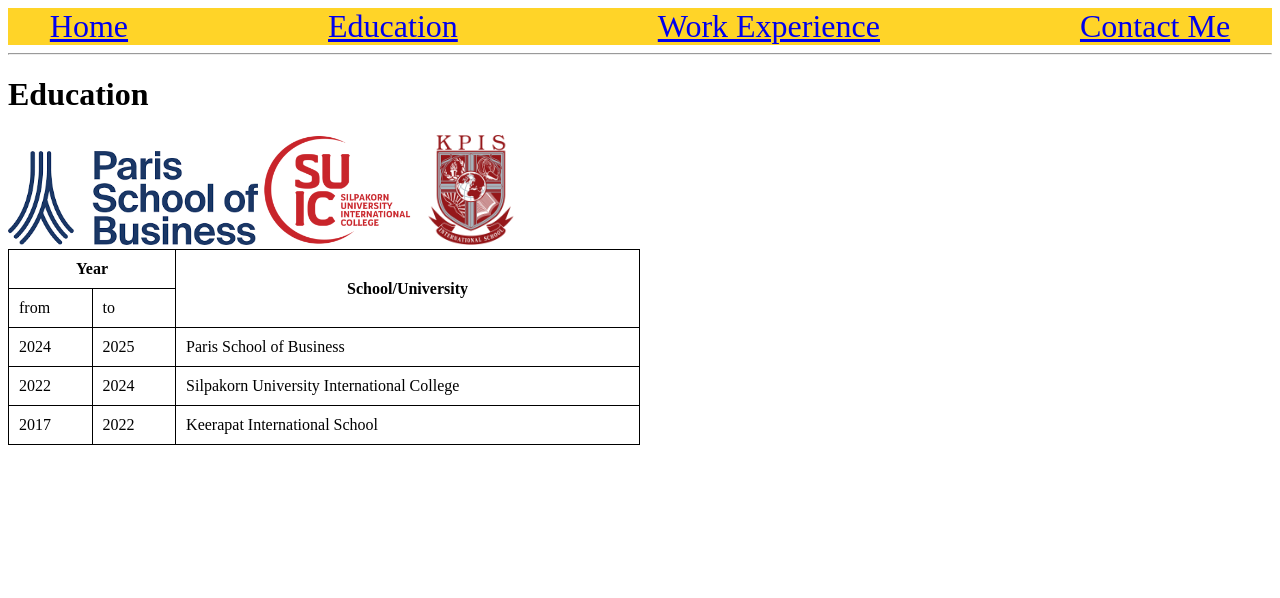
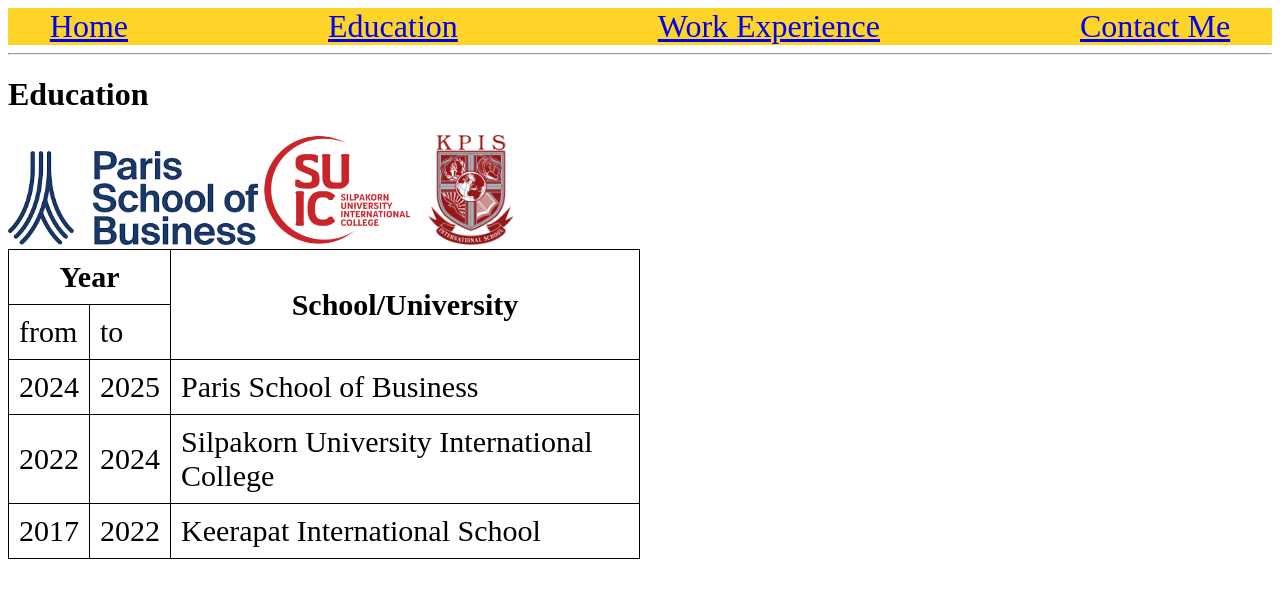
Before and after one commit to putyapat2546/Homeworkresume, a plain HTML site: page education.html in a window 1280 px wide. Drawn offline with Linux system fonts and the light colour scheme.

Commit message:
second commit Hwresume

```diff
--- a/education.html
+++ b/education.html
@@ -9,6 +9,7 @@
     table {
       border-collapse: collapse;
       width: 50%;
+      font-size: 30px;
     }
     td, th {
       border: 1px solid;
@@ -25,9 +26,11 @@
   </div>
   <hr>
   <h1>Education</h1>
-  <a><img src="PSB.png" alt="PSB" width="250px"></a>
-  <a><img src="SUIC.png" alt="SUIC" width="150px"></a>
-  <a><img src="KPIS.png" alt="KPIS" width="110px"></a>
+  <div>
+    <img src="PSB.png" alt="PSB" width="250px">
+    <img src="SUIC.png" alt="SUIC" width="150px">
+    <img src="KPIS.png" alt="KPIS" width="110px">
+  </div>
 
   <table>
     <tr>
```
Also changed, not shown: contactme.html (+8 -1 lines), index.html (+10 -2 lines), workexperience.html (+2 -1 lines).
